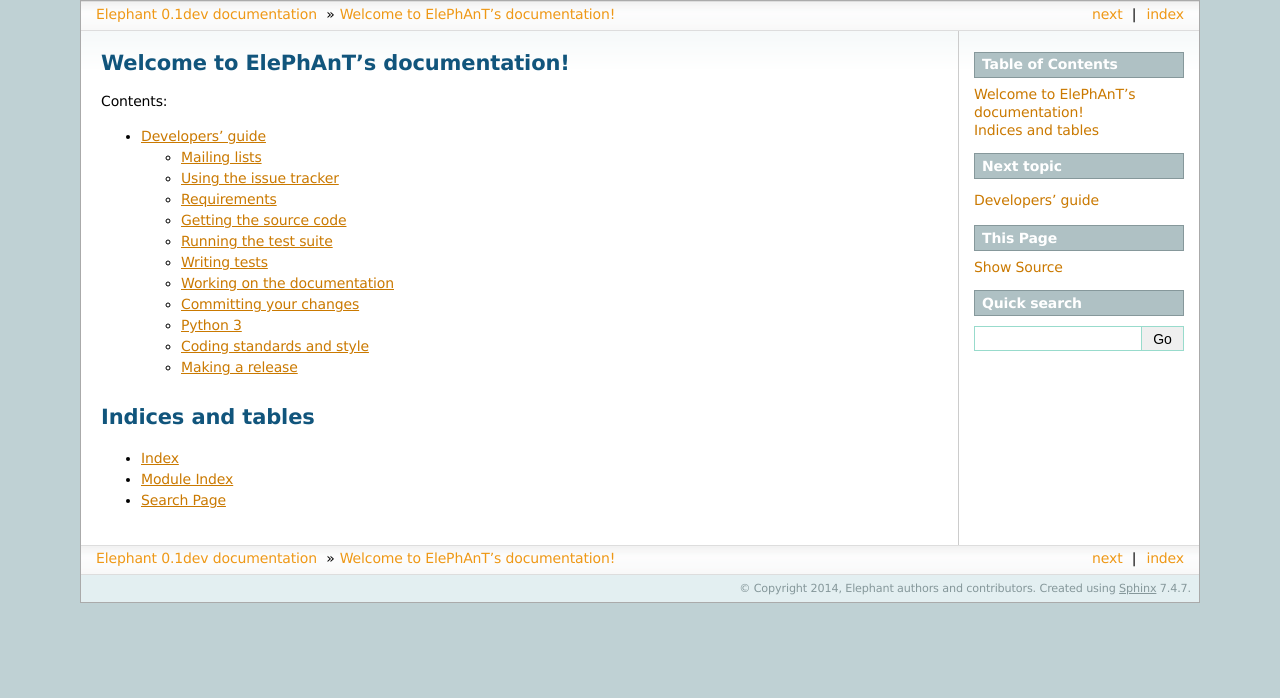
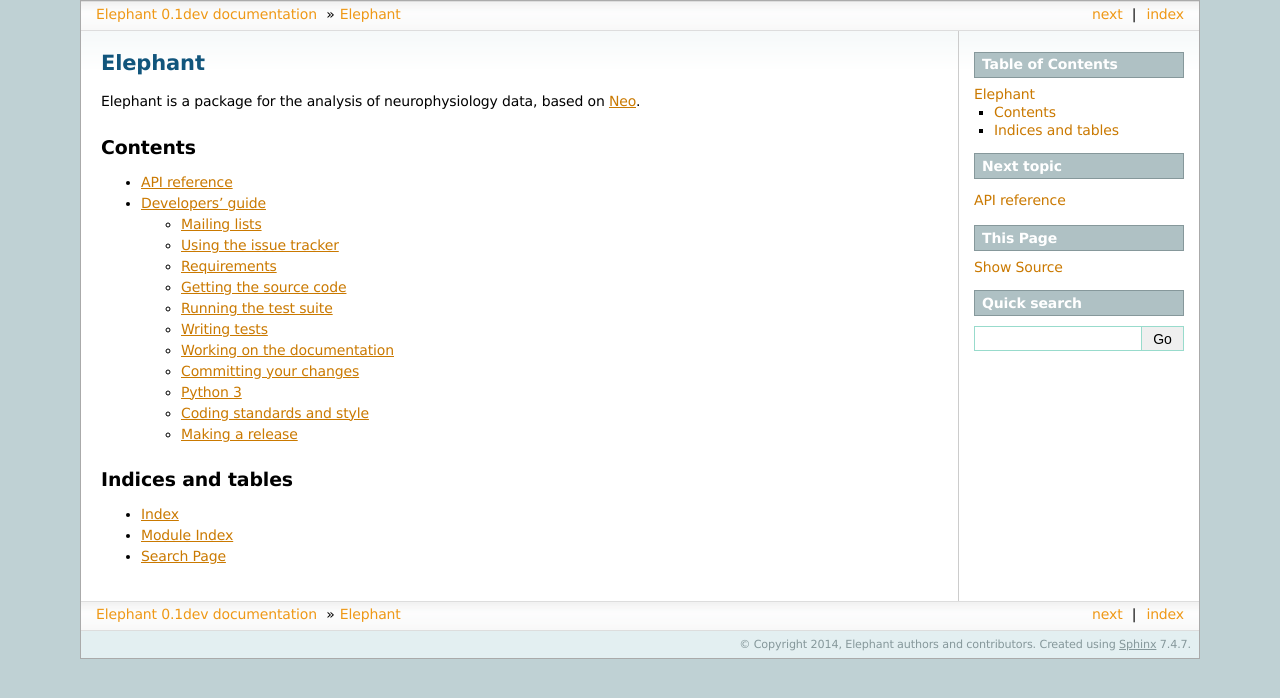
Before and after one commit to NeuralEnsemble/elephant, a Sphinx documentation site: the page built from doc/index.rst, in a window 1280 px wide. Shown: the top 698 px of the page. Built offline with Sphinx 7.4.7, drawn with Linux system fonts in a browser that asks for light colours; formulas are drawn with MathJax 3.

Commit message:
Now using numpydoc Sphinx extension.

```diff
--- /dev/null
+++ b/doc/api_reference.rst
@@ -0,0 +1,7 @@
+=============
+API reference
+=============
+
+
+.. automodule:: elephant.statistics
+   :members:
--- a/doc/conf.py
+++ b/doc/conf.py
@@ -25,7 +25,9 @@ import sys, os
 
 # Add any Sphinx extension module names here, as strings. They can be extensions
 # coming with Sphinx (named 'sphinx.ext.*') or your custom ones.
-extensions = ['sphinx.ext.autodoc', 'sphinx.ext.doctest', 'sphinx.ext.intersphinx', 'sphinx.ext.todo', 'sphinx.ext.pngmath', 'sphinx.ext.mathjax', 'sphinx.ext.viewcode']
+extensions = ['sphinx.ext.autodoc', 'sphinx.ext.doctest', 'sphinx.ext.intersphinx',
+              'sphinx.ext.todo', 'sphinx.ext.pngmath', 'sphinx.ext.mathjax',
+              'sphinx.ext.viewcode', 'numpydoc']
 
 # Add any paths that contain templates here, relative to this directory.
 templates_path = ['_templates']
--- a/doc/developers_guide.rst
+++ b/doc/developers_guide.rst
@@ -127,6 +127,7 @@ documentation system. To build the documentation::
     $ make html
 
 Then open `some/directory/elephant/doc/build/html/index.html` in your browser.
+Docstrings should conform to the `NumPy docstring standard`_.
 
 Committing your changes
 -----------------------
--- a/doc/index.rst
+++ b/doc/index.rst
@@ -1,22 +1,24 @@
-.. ElePhAnT documentation master file, created by
-   sphinx-quickstart on Wed Feb  5 17:11:26 2014.
-   You can adapt this file completely to your liking, but it should at least
-   contain the root `toctree` directive.
+========
+Elephant
+========
 
-Welcome to ElePhAnT's documentation!
-====================================
+Elephant is a package for the analysis of neurophysiology data, based on Neo_.
 
-Contents:
+Contents
+--------
 
 .. toctree::
    :maxdepth: 2
 
+   api_reference
    developers_guide
 
 
 Indices and tables
-==================
+------------------
 
 * :ref:`genindex`
 * :ref:`modindex`
 * :ref:`search`
+
+.. _Neo: http://neuralensemble.org/neo
--- a/elephant/__init__.py
+++ b/elephant/__init__.py
@@ -0,0 +1 @@
+__all__ = ['statistics']
```
Also changed, not shown: other parts of doc/developers_guide.rst (+1 -0 lines).
